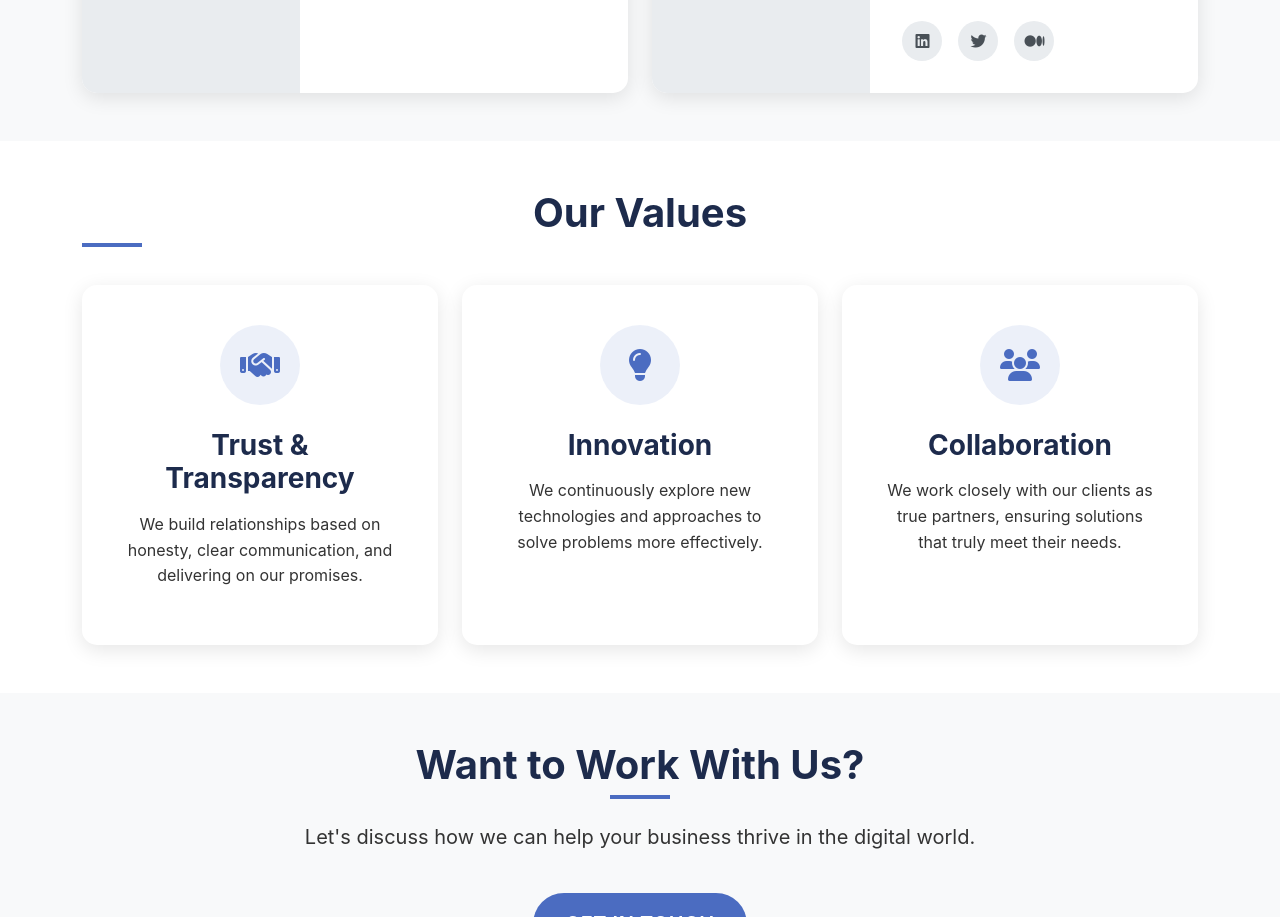
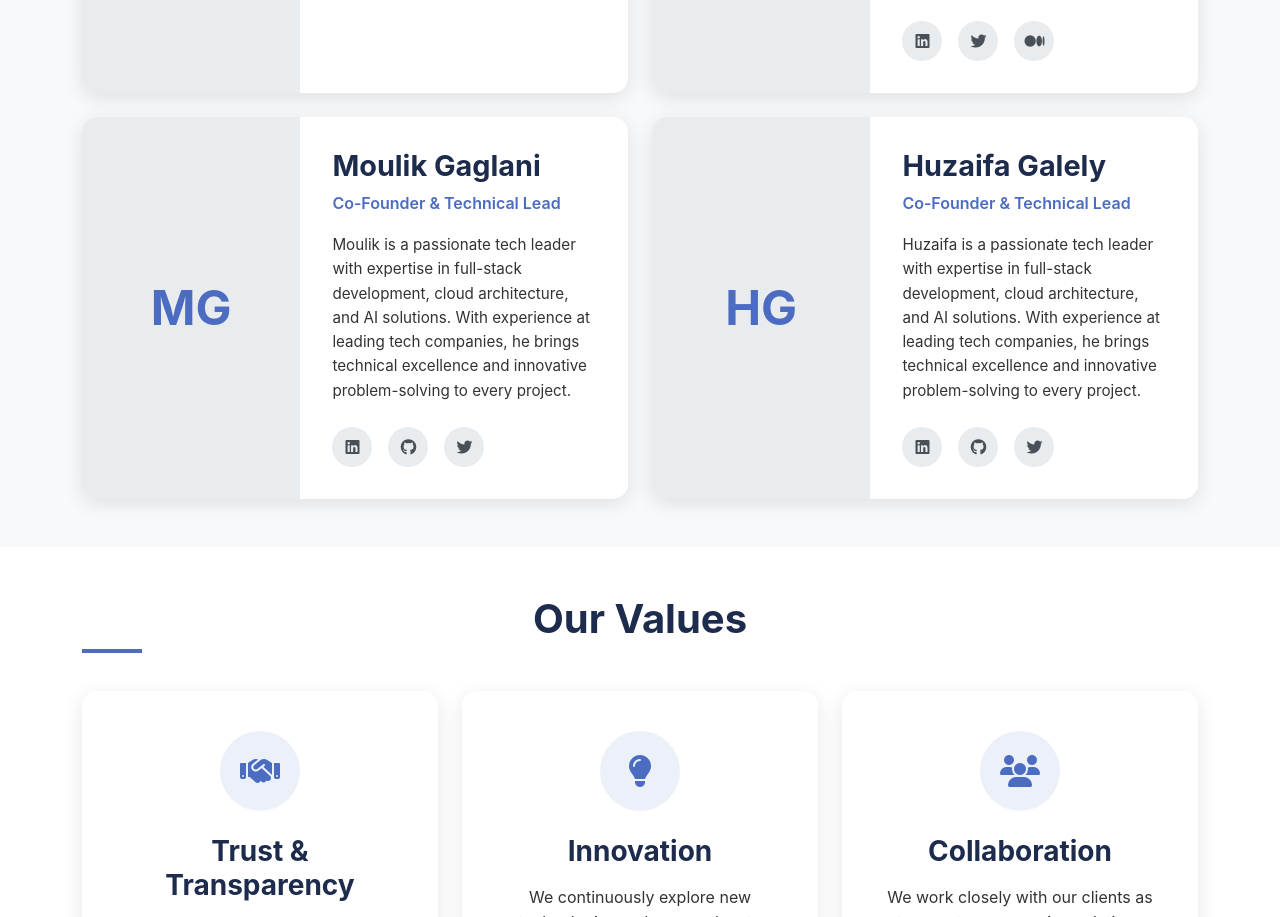
Before and after one commit to peleeconsulting/company-portal, a website built with webpack: page src/team.html in a window 1280 px wide. Shown: the part 1723-2640 px from the top of the page. Built offline with nearby package versions, Linux system fonts and the light colour scheme.

Commit message:
Update team.html to swap team member placeholders and add new team members with bios

```diff
--- a/src/team.html
+++ b/src/team.html
@@ -56,7 +56,7 @@
             </div>
           </div>
 
-          <!-- Rudra -->
+          <!-- Sara -->
           <div class="col-lg-6" data-aos="fade-up" data-aos-delay="100">
             <div class="team-card">
               <div class="team-image">
@@ -98,7 +98,7 @@
             </div>
           </div>
 
-          <!-- Sara -->
+          <!-- Rudra -->
           <div class="col-lg-6" data-aos="fade-up" data-aos-delay="200">
             <div class="team-card">
               <div class="team-image">
@@ -114,6 +114,46 @@
                   <a href="#" class="social-link"><i class="fab fa-linkedin"></i></a>
                   <a href="#" class="social-link"><i class="fab fa-twitter"></i></a>
                   <a href="#" class="social-link"><i class="fab fa-medium"></i></a>
+                </div>
+              </div>
+            </div>
+          </div>
+
+          <div class="col-lg-6" data-aos="fade-up">
+            <div class="team-card">
+              <div class="team-image">
+                <div class="team-avatar">
+                  <span class="avatar-placeholder">MG</span>
+                </div>
+              </div>
+              <div class="team-content">
+                <h2 class="member-name">Moulik Gaglani</h2>
+                <p class="member-position">Co-Founder & Technical Lead</p>
+                <p class="member-bio">Moulik is a passionate tech leader with expertise in full-stack development, cloud architecture, and AI solutions. With experience at leading tech companies, he brings technical excellence and innovative problem-solving to every project.</p>
+                <div class="member-social">
+                  <a href="#" class="social-link"><i class="fab fa-linkedin"></i></a>
+                  <a href="#" class="social-link"><i class="fab fa-github"></i></a>
+                  <a href="#" class="social-link"><i class="fab fa-twitter"></i></a>
+                </div>
+              </div>
+            </div>
+          </div>
+
+          <div class="col-lg-6" data-aos="fade-up">
+            <div class="team-card">
+              <div class="team-image">
+                <div class="team-avatar">
+                  <span class="avatar-placeholder">HG</span>
+                </div>
+              </div>
+              <div class="team-content">
+                <h2 class="member-name">Huzaifa Galely</h2>
+                <p class="member-position">Co-Founder & Technical Lead</p>
+                <p class="member-bio">Huzaifa is a passionate tech leader with expertise in full-stack development, cloud architecture, and AI solutions. With experience at leading tech companies, he brings technical excellence and innovative problem-solving to every project.</p>
+                <div class="member-social">
+                  <a href="#" class="social-link"><i class="fab fa-linkedin"></i></a>
+                  <a href="#" class="social-link"><i class="fab fa-github"></i></a>
+                  <a href="#" class="social-link"><i class="fab fa-twitter"></i></a>
                 </div>
               </div>
             </div>
```
